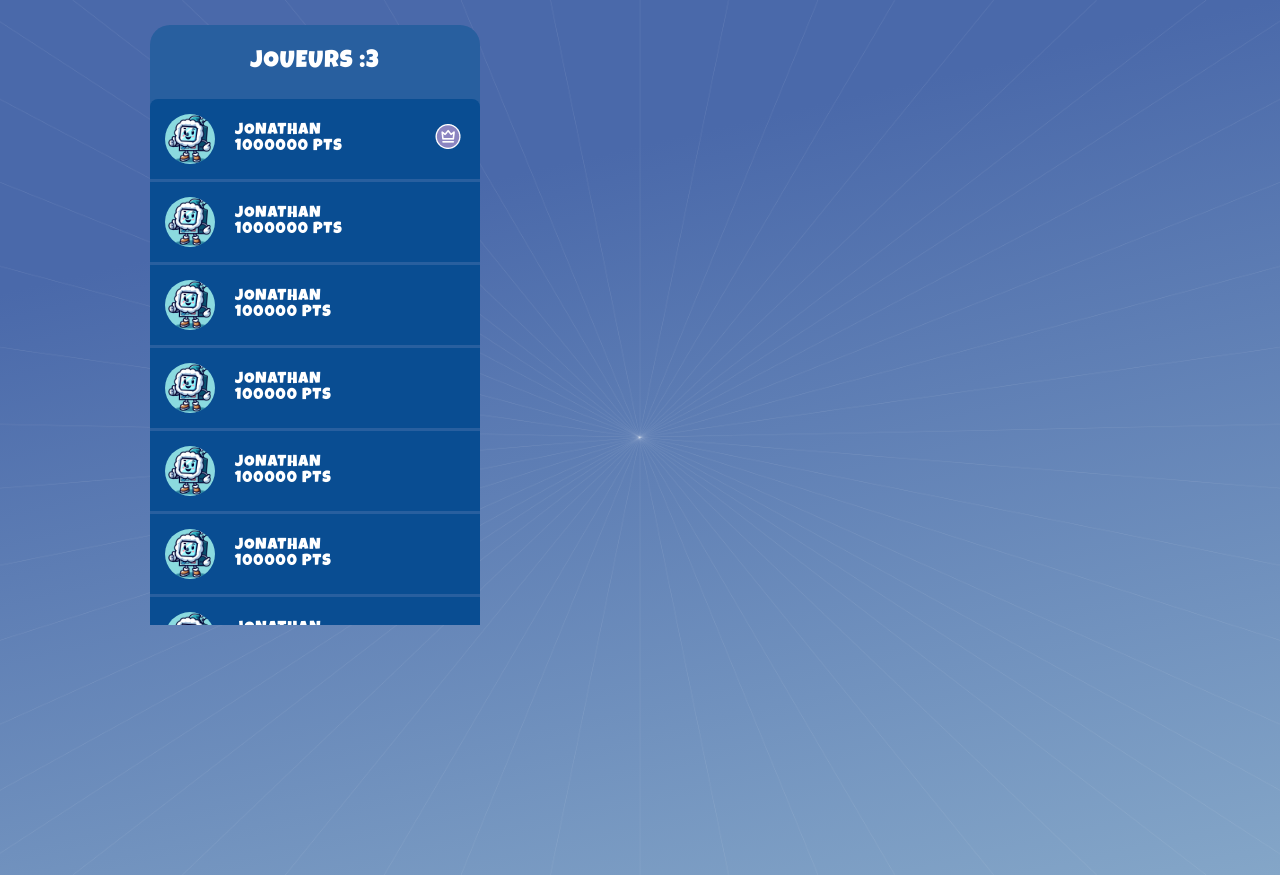
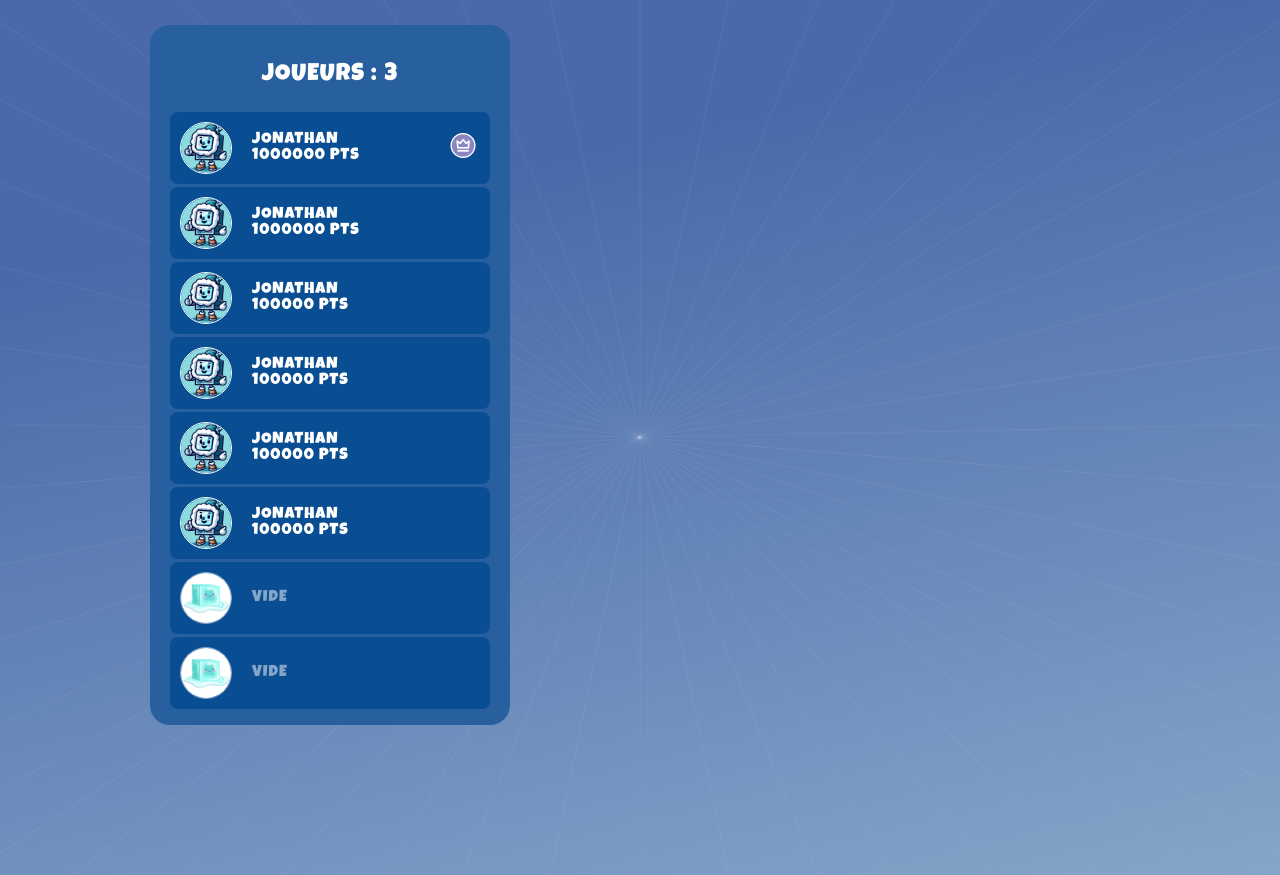
Before and after one commit to PFE-2024-QUIZ-APP/web, a SvelteKit app: page /game in a window 1280 px wide. Built offline with nearby package versions, Linux system fonts and the light colour scheme; no server answers.

Commit message:
Style Player list

```diff
--- a/src/components/Player.svelte
+++ b/src/components/Player.svelte
@@ -1,6 +1,7 @@
 <script lang="ts">
     	import avatar from '$lib/images/avatar_example.png';
         import crown from '$lib/images/crown.png';
+        import vide from '$lib/images/joueur-vide.png';
 </script>
 
 <div class="joueurs">
@@ -84,26 +85,39 @@
                 <div class="points">100000 pts</div>
             </div>
         </div>
-        <div class="row-joueur">
+
+        <div class="row-joueur row-joueur-vide">
             <div class="user-avatar">
                 <div class="avatar-container">
-                    <img src={avatar} alt="avatar utilisateur" class="avatar-image" />
+                    <img src={vide} alt="avatar utilisateur" class="avatar-image" />
                 </div>
             </div>
             <div class="infos-joueur">
-                <div class="pseudo">Jonathan</div>
-                <div class="points">100000 pts</div>
+                <div class="pseudo">Vide</div>
+                <!-- <div class="points">0 pts</div> -->
             </div>
         </div>
-        <div class="row-joueur">
+        <div class="row-joueur row-joueur-vide">
             <div class="user-avatar">
                 <div class="avatar-container">
-                    <img src={avatar} alt="avatar utilisateur" class="avatar-image" />
+                    <img src={vide} alt="avatar utilisateur" class="avatar-image" />
                 </div>
             </div>
             <div class="infos-joueur">
-                <div class="pseudo">Jonathan</div>
-                <div class="points">100000 pts</div>
+                <div class="pseudo">Vide</div>
+                <!-- <div class="points">0 pts</div> -->
+            </div>
+        </div>
+
+        <div class="row-joueur row-joueur-vide">
+            <div class="user-avatar">
+                <div class="avatar-container">
+                    <img src={vide} alt="avatar utilisateur" class="avatar-image" />
+                </div>
+            </div>
+            <div class="infos-joueur">
+                <div class="pseudo">Vide</div>
+                <!-- <div class="points">0 pts</div> -->
             </div>
         </div>
 
@@ -118,8 +132,8 @@
         flex-direction: column;
         align-items: center;
         justify-content: center;
-        width: 330px;
-        height: 600px;
+        width: 360px;
+        height: 700px;
         background-color: #285f9f;
         border-radius: 20px;
     }
@@ -132,6 +146,9 @@
         width: 300px;
         padding: 25px 15px 25px 15px;
         border-radius: 20px 20px 0px 0px;
+    }
+    .nb-joueurs-number{
+        padding-left : 7px;
     }
 
     /* nb-joueurs center */
@@ -147,22 +164,20 @@
 		align-items: center;
 		justify-content: left;
 		width: 300px;
-		padding: 15px;
+		padding: 10px;
 		background-color: #094D92;
         margin-bottom: 3px;
+        border-radius: 8px;
         /* border-bottom: #285f9f solid 3px; */
     }
 
     .row-joueur:first-child {
-    border-top-left-radius: 8px;
-    border-top-right-radius: 8px;
+        margin-top: 0;
+    }
+    .row-joueur:last-child {
+        margin-bottom: 0 ;
     }
 
-    .row-joueur:last-child {
-        border-bottom: none;
-        border-bottom-left-radius: 8px;
-        border-bottom-right-radius: 8px;
-    }
 
     .infos-joueur {
         display: flex;
@@ -181,7 +196,15 @@
 		height: 50px;
 		border-radius: 50%;
 		overflow: hidden;
+        border: 1px solid #fff;
 	}
+    .row-joueur-vide .avatar-container{
+        border: 1px solid #84A6C8 ;
+    }
+    .row-joueur-vide .infos-joueur {
+        color: #84A6C8;
+    }
+
 	.avatar-container img {
 		width: 100%;
 		height: 100%;
@@ -197,26 +220,19 @@
 
     .liste-joueurs {
     height: 600px;
-    width: 330px;
-    overflow-y: auto;
+    overflow-y: scroll;
     overflow-x: hidden;
     }
 
     .liste-joueurs::-webkit-scrollbar {
-    width: 10px;
+        width: 5px;
         height: 10px;
-    background-color: #094D92;
+        background-color: #84A6C8 ;
     }
 
     .liste-joueurs::-webkit-scrollbar-thumb {
-    background-color: #84A6C8;
+        background-color: #fff;
         border-radius: 10px;
-}
-
-.liste-joueurs::-webkit-scrollbar {
-    position: absolute;
-    right: 0;
-    top: 0;
     }
 
 
```
Also changed, not shown: src/lib/images/joueur-vide.png (added). Lines whose indentation alone changed are shown as unchanged.
